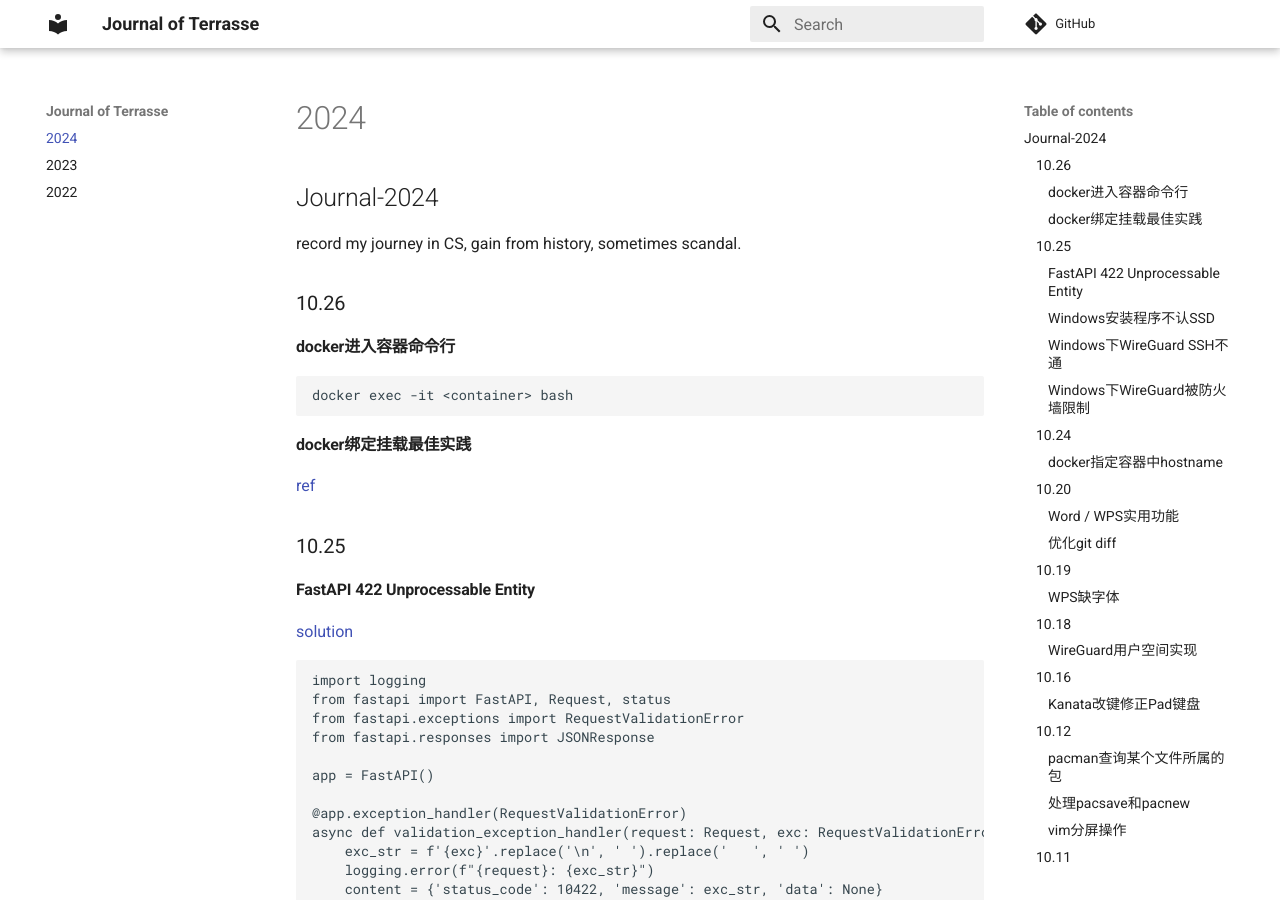
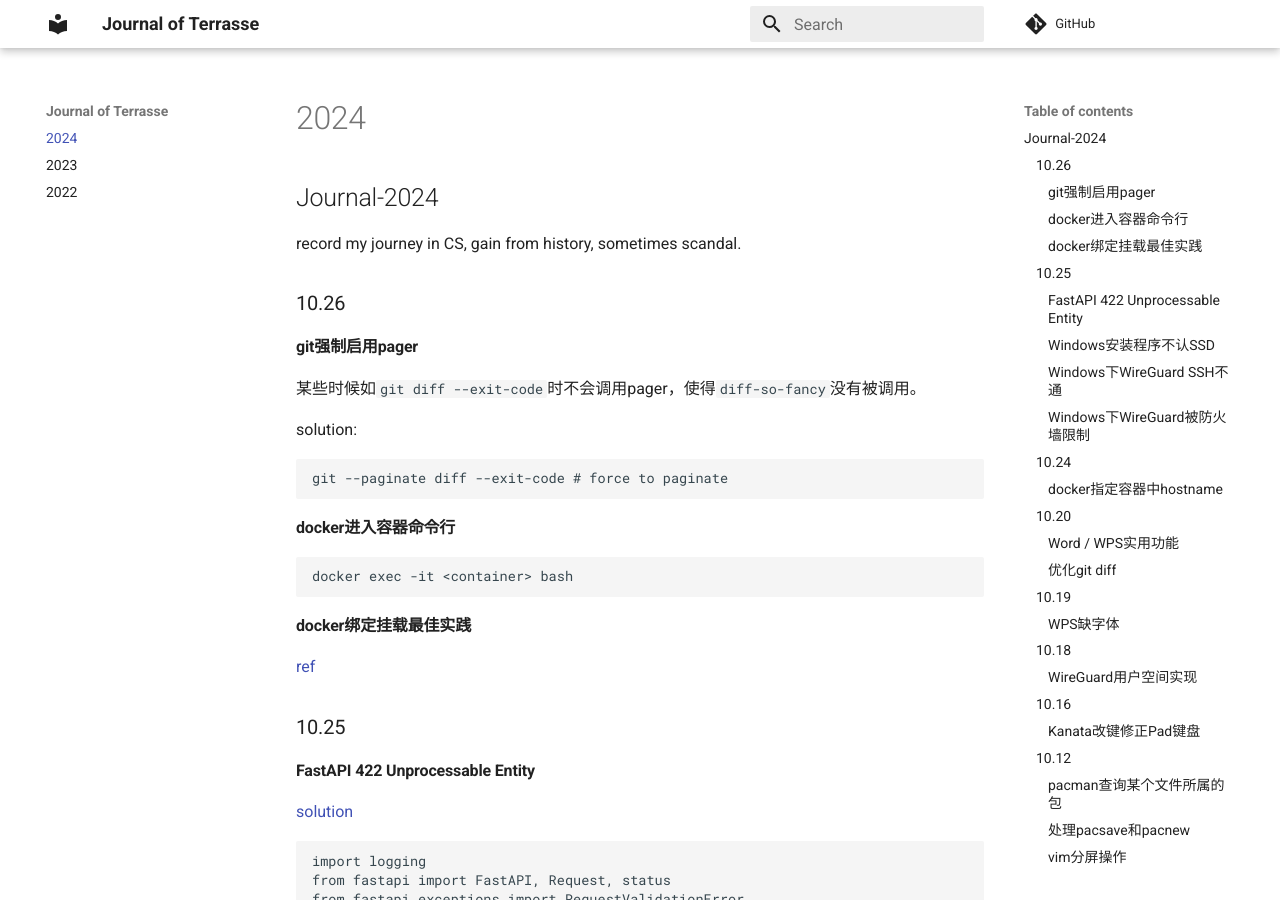
Before and after one commit to Jerry-Terrasse/journal, an MkDocs documentation site: the page built from docs/2024.md, in a window 1280 px wide and 900 px high. Built offline with MkDocs 1.6.1 and Material for MkDocs 9.7.7, drawn with Linux system fonts in a browser that asks for light colours; comment, search, counter and statistics services are not loaded.

Commit message:
update (Sat Oct 26 12:02:48 PM CST 2024)

````diff
--- a/docs/2024.md
+++ b/docs/2024.md
@@ -3,6 +3,16 @@
 record my journey in CS, gain from history, sometimes scandal.
 
 ### 10.26
+
+#### git强制启用pager
+
+某些时候如`git diff --exit-code`时不会调用pager，使得`diff-so-fancy`没有被调用。
+
+solution:
+
+```shell
+git --paginate diff --exit-code # force to paginate
+```
 
 #### docker进入容器命令行
 
````
